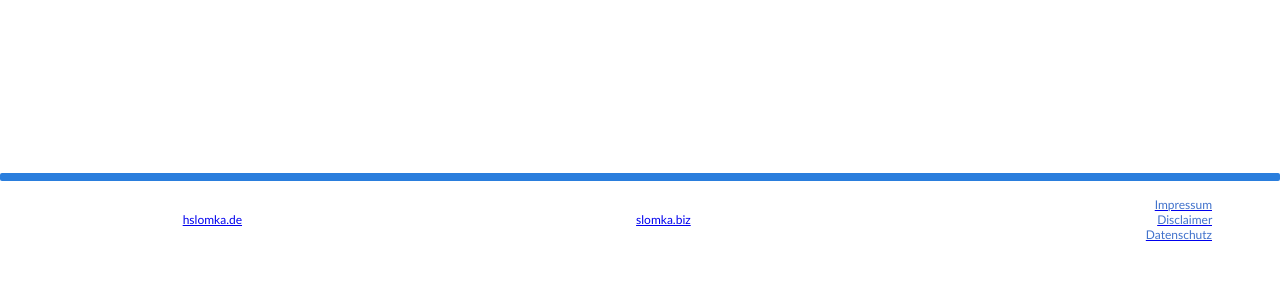
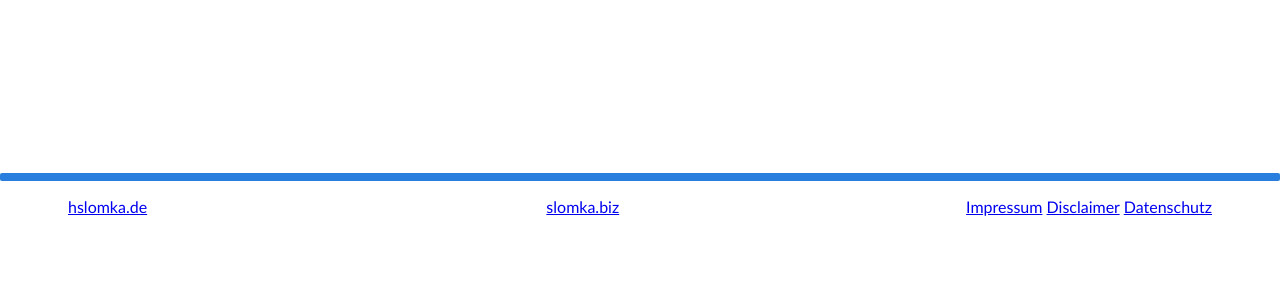
Before and after one commit to slommi71/icelandic_exercise_generator, a Flask app: page / in a window 1280 px wide. Shown: the part 413-713 px from the top of the page. Run offline with Flask 2, Linux system fonts and the light colour scheme; some libraries are stand-ins or nearby versions.

Commit message:
embedding into hslomka.de

```diff
--- a/src/FlaskApp/FlaskApp/static/css/style.css
+++ b/src/FlaskApp/FlaskApp/static/css/style.css
@@ -84,13 +84,6 @@ table {
     font-family: 'Gill Sans', 'Gill Sans MT', Calibri, 'Trebuchet MS', sans-serif;
 }
 
-.small2 {
-    font-size: 12px;
-    margin: 0cm 0cm 0pt;
-    color: rgb(65, 114, 204);
-    font-family: 'Gill Sans', 'Gill Sans MT', Calibri, 'Trebuchet MS', sans-serif;
-}
-
 input[type=text] {
     padding: 5px;
     border: 2px solid #2a7edd;
--- a/src/FlaskApp/FlaskApp/templates/index.html
+++ b/src/FlaskApp/FlaskApp/templates/index.html
@@ -62,17 +62,16 @@
     <br><br><br><br><br>
     <hr class="bluelarge">
 
-    <table class="small2" style="width:90%; text-align: left; margin-left: auto; margin-right: auto;" border="0" cellpadding="2" cellspacing="2">
+    <table class="link" style="width:90%; text-align: left; margin-left: auto; margin-right: auto;" border="0" cellpadding="2" cellspacing="2">
       <tbody>
         <tr>
-          <td class="small2" style="width: 10%; text-align: right;"></td>
-          <td style="width: 40%;">
+          <td style="width: 30%; text-align: left;">
             <a href=http://www.hslomka.de/>hslomka.de</a>
           </td>
-          <td class="small2" style="width: 45%;">
+          <td style="width: 30%; text-align: center">
             <a href=http://www.slomka.biz>slomka.biz</a>
           </td>
-          <td class="small2" style="width: 45%; text-align: right;">
+          <td style="width: 70%; text-align: right;">
             <a href="http://www.slomka.biz/de/impressum.html" name="Impressum"><span class="small2">Impressum</span></a>
             <a href="http://www.slomka.biz/de/disclaimer.html" name="Disclaimer"><span class="small2">Disclaimer</span></a>
             <a href="http://www.slomka.biz/de/privacy.html" name="Datenschutz"><span class="small2">Datenschutz</span></a>
```
Also changed, not shown: src/FlaskApp/FlaskApp/templates/lausn.html (+4 -5 lines).
